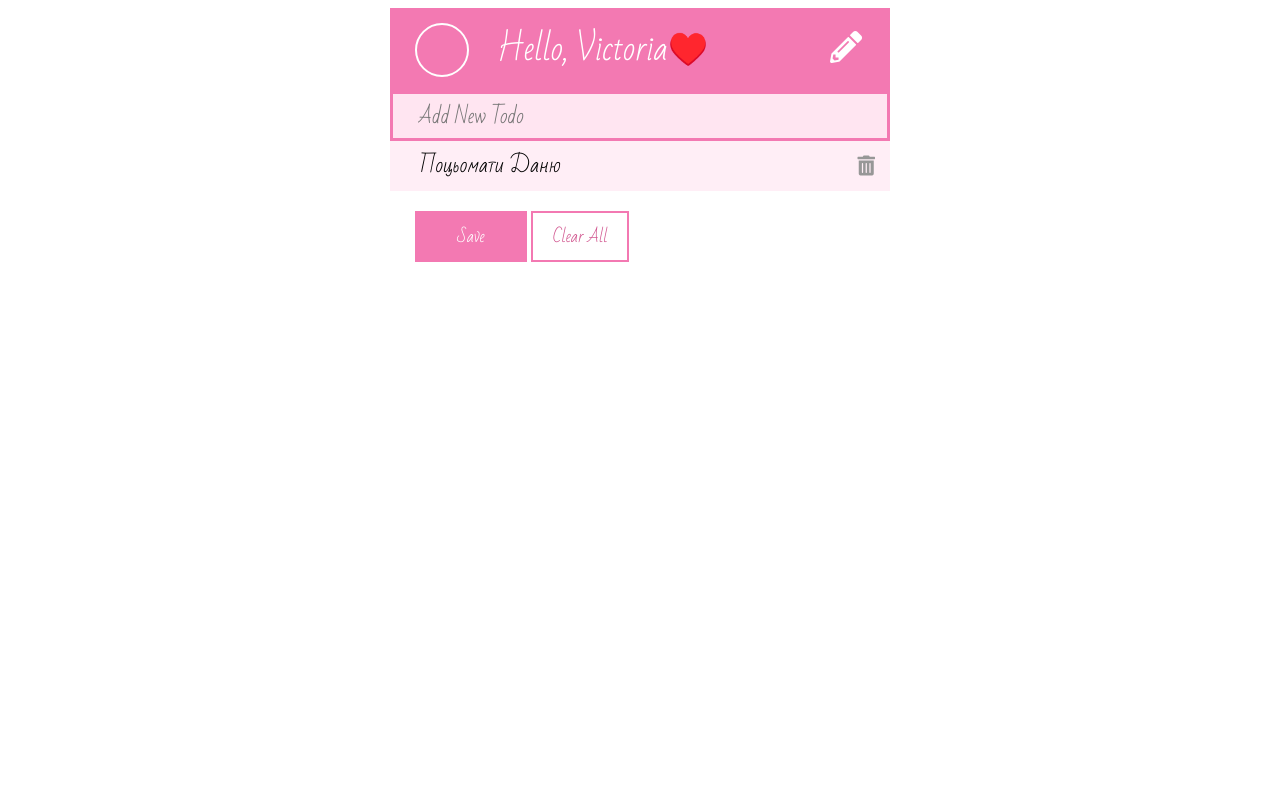
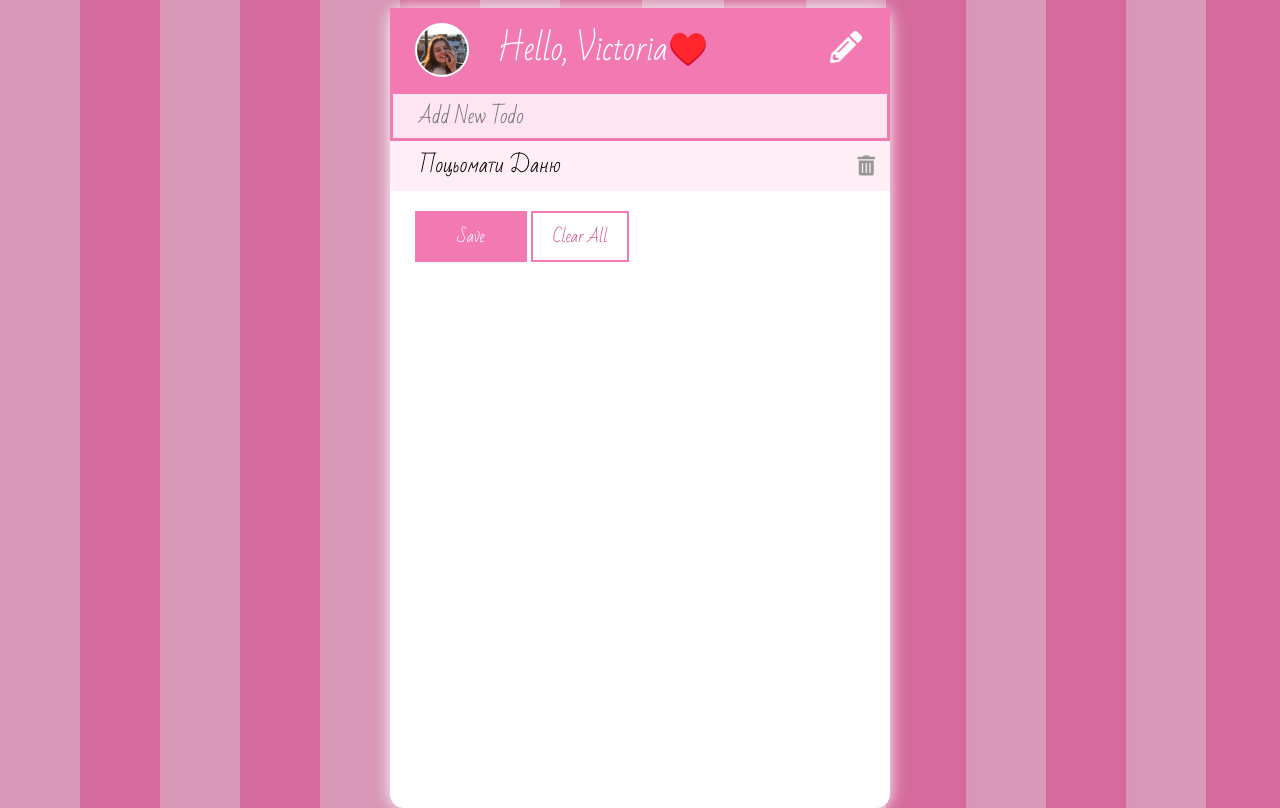
Before and after one commit to gagunets/my-portal, a plain HTML site: page index.html in a window 1280 px wide. Drawn offline with Linux system fonts and the light colour scheme.

Commit message:
images fixing

```diff
--- a/css/todo.css
+++ b/css/todo.css
@@ -4,7 +4,7 @@ body, html {
 
 body {
     font-family: Bad Script;
-    background-image: url(back.jpg);
+    background-image: url(/img/back.jpg);
 }
 
 .header {
@@ -17,7 +17,7 @@ body {
 .circle_photo {
     border: 2px solid white;
     margin-left: 25px;
-    background-image: url(vika.jpg);
+    background-image: url(/img/vika.jpg);
     background-position: center;
     background-size: cover;
     background-repeat: no-repeat;
```
Also changed, not shown: img/back.jpg (renamed from back.jpg), img/vika.jpg (renamed from vika.jpg).
